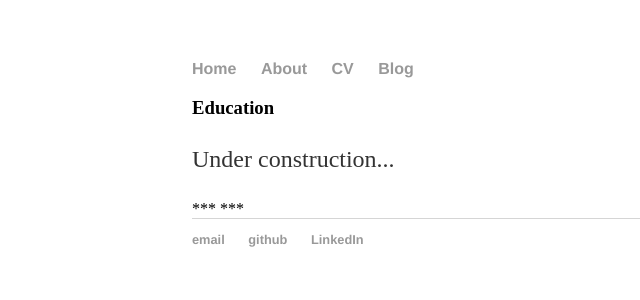
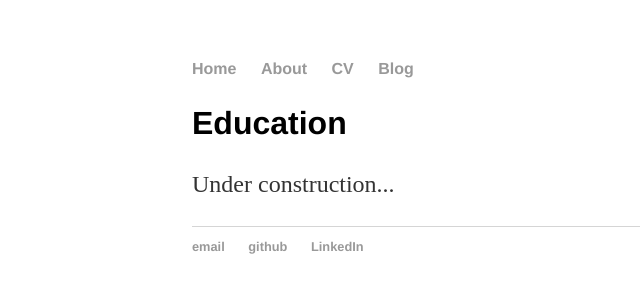
Before and after one commit to ajnoel/ajnoel.github.io, a Jekyll site: the page built from cv/index.html, in a window 1280 px wide. Shown: the top 300 px of the page, without its empty margins (0-640 px from the left). Built offline with Jekyll 4.4.1, drawn with Linux system fonts in a browser that asks for light colours.

Commit message:
Update index.html

```diff
--- a/cv/index.html
+++ b/cv/index.html
@@ -4,8 +4,7 @@ title: Alicia Noel - CV
 ---
 
 		<div class="blurb">
-			<h3>Education</h3>
+			<h2>Education</h2>
 			<p>Under construction...</p>
-			***
-			***
+			<ul>
 		</div>
```
